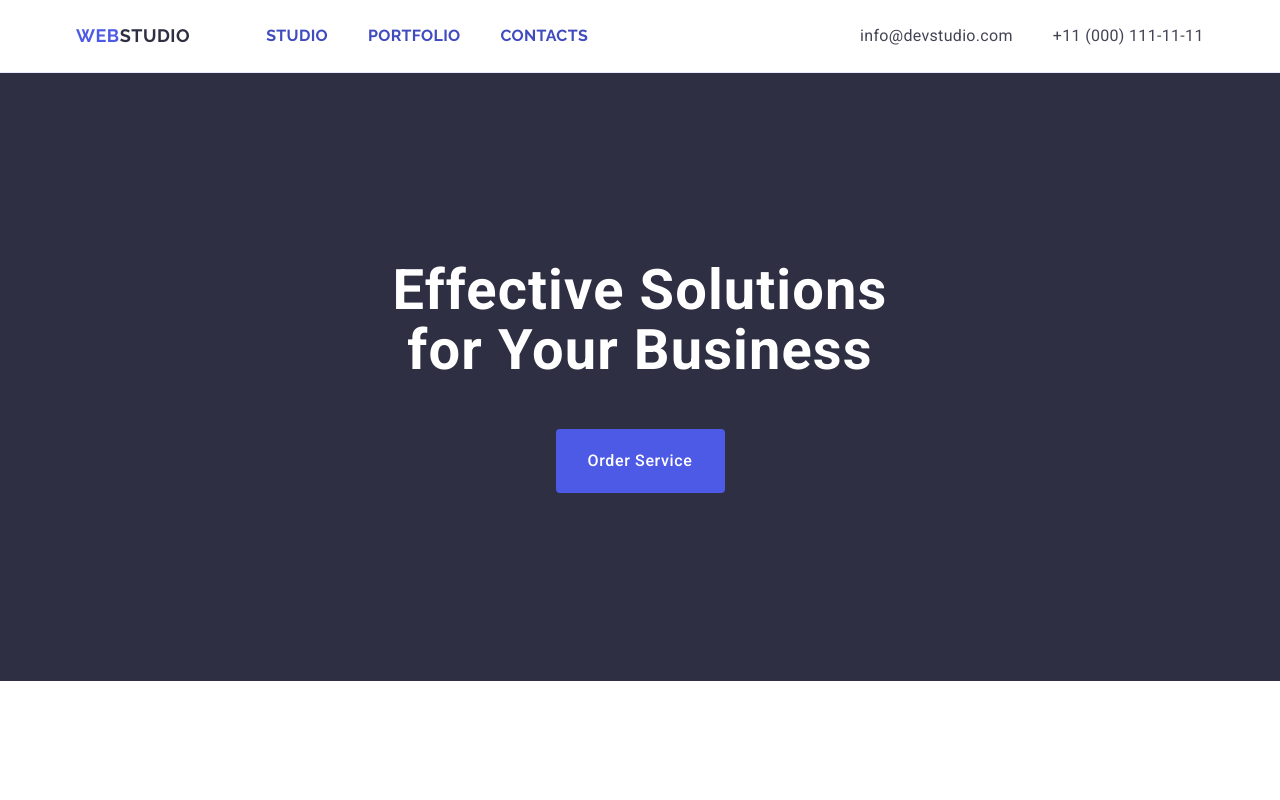
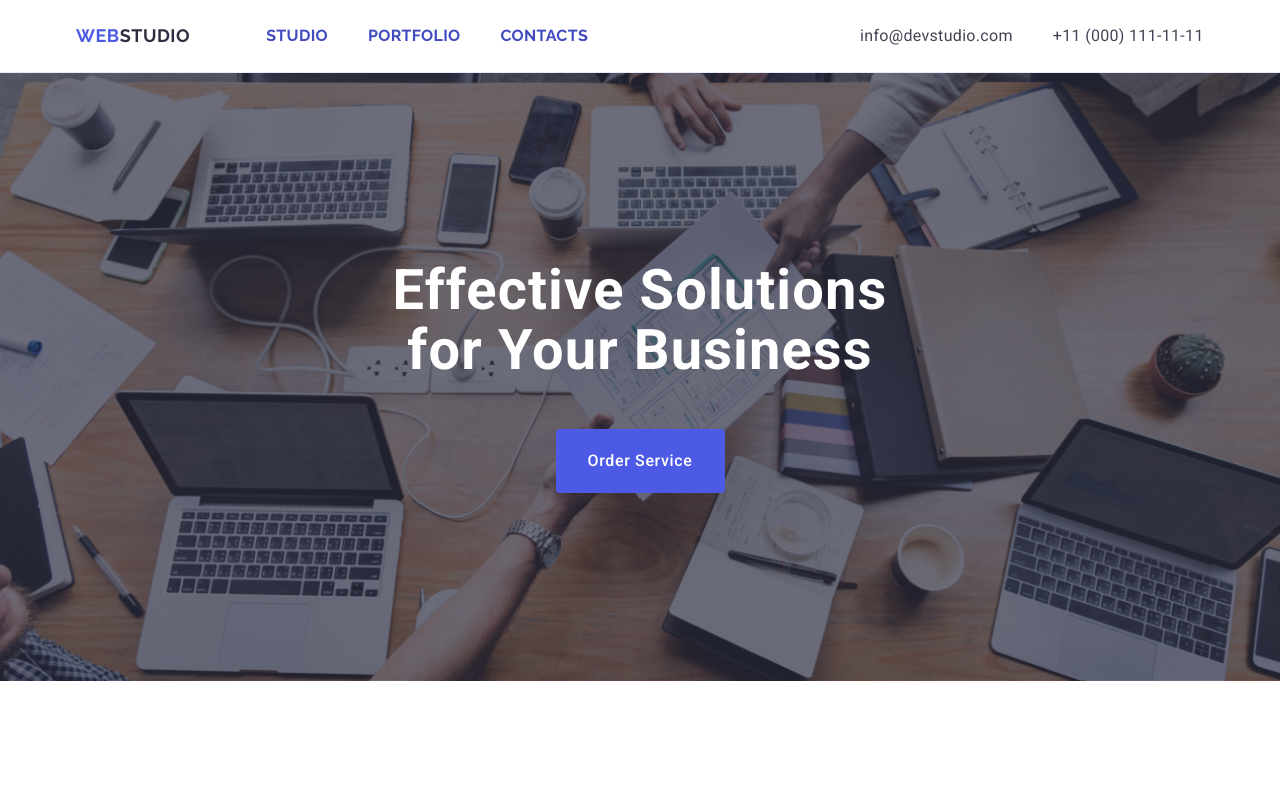
Before and after one commit to rafim2223/hw-4go-it, a plain HTML site: page index.html in a window 1280 px wide. Shown: the top 800 px of the page. Drawn offline with nearby package versions, Linux system fonts and the light colour scheme; the site is published under a folder, as on GitHub Pages, so addresses that start at the root find nothing; a script that the page names is missing.

Commit message:
Update styles.css

```diff
--- a/css/styles.css
+++ b/css/styles.css
@@ -143,7 +143,7 @@ img {
       rgba(46, 47, 66, 0.7),
       rgba(46, 47, 66, 0.7)
     ),
-    url(/images/hero-background.jpg);
+    url(../images/hero-background.jpg);
   max-width: 1440px;
   background-repeat: no-repeat;
   background-position: center;
```
